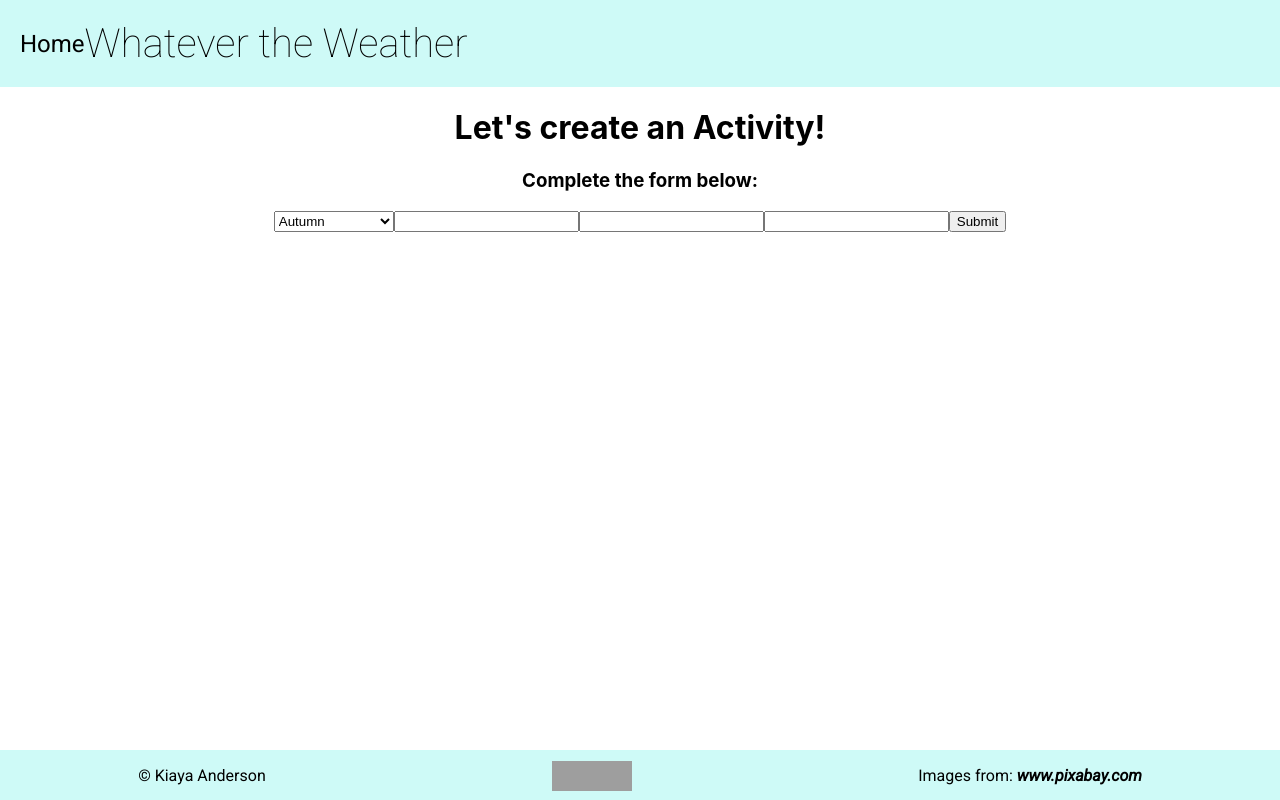
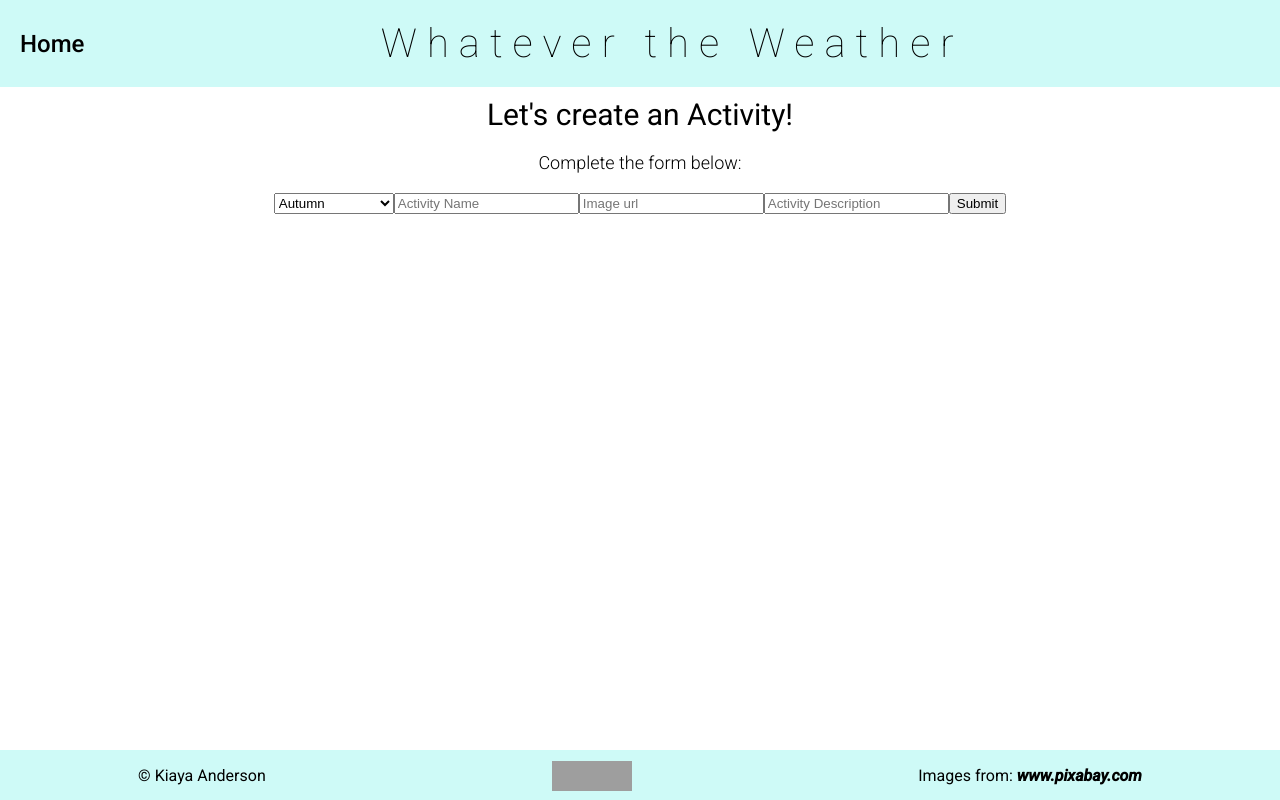
Before and after one commit to kiayaand20/Project-2, a React (Create React App) app in the folder client/: page /activity/add in a window 1280 px wide. Built offline with nearby package versions, Linux system fonts and the light colour scheme; no server answers; grey boxes are pictures that could not be loaded.

Commit message:
Updated CSS

```diff
--- a/client/public/index.html
+++ b/client/public/index.html
@@ -34,8 +34,8 @@
 
     <!-- Google Fonts -->
     <link rel="preconnect" href="https://fonts.googleapis.com">
-<link rel="preconnect" href="https://fonts.gstatic.com" crossorigin>
-<link href="https://fonts.googleapis.com/css2?family=Roboto:ital,wght@0,100;0,300;1,400;1,100;1,400&display=swap" rel="stylesheet">
+    <link rel="preconnect" href="https://fonts.gstatic.com" crossorigin>
+    <link href="https://fonts.googleapis.com/css2?family=Roboto:ital,wght@0,100;0,300;0,400;0,500;1,100;1,400;1,500&display=swap" rel="stylesheet">
 
     <title>React App</title>
   </head>
--- a/client/src/App.css
+++ b/client/src/App.css
@@ -1,8 +1,14 @@
+@import url("https://fonts.googleapis.com/css2?family=Roboto:ital,wght@0,100;0,300;0,400;0,500;1,100;1,400;1,500&display=swap");
+
 .body {
   min-height: 400px;
   margin-bottom: 100px;
   clear: both;
   text-align: center;
+}
+
+.home-img-spc {
+  padding: 40px 40px;
 }
 
 .header {
@@ -15,7 +21,7 @@
 
 .home {
   text-decoration: none;
-  font-weight: 400;
+  font-weight: 500;
   font-size: 24px;
   color: black;
 }
@@ -24,31 +30,30 @@
   display: flex;
   font-weight: 100;
   font-size: 40px;
-  text-align: center;
+  margin: 0 auto;
   font-family: "Roboto", sans-serif;
+  letter-spacing: 10px;
 }
 
-h1,
-h2,
 h4 {
   text-align: center;
 }
 
-.home-imgs {
+/* .home-imgs {
   display: flex;
   flex-direction: row;
   flex-wrap: wrap;
   justify-content: space-evenly;
   align-content: center;
   padding: 100px;
-}
+} */
 
 .pg-titles {
   display: flex;
   justify-content: center;
   font-family: "Roboto", sans-serif;
   font-size: 30px;
-  font-weight: 400;
+  font-weight: 500;
   padding-top: 25px;
 }
 
@@ -61,16 +66,16 @@ h4 {
   font-weight: 400;
 }
 
+.add-link {
+  text-align: center;
+}
+
 .footer-name {
   text-align: left;
 }
 
 h5 {
   text-align: right;
-}
-
-.add-link {
-  text-align: center;
 }
 
 .home-intro {
@@ -80,21 +85,10 @@ h5 {
   align-items: center;
   font-family: "Roboto", sans-serif;
   font-size: 24px;
-  font-weight: 300;
-  padding-top: 20px;
+  font-weight: 400;
+  padding-top: 5px;
   padding-left: 80px;
   padding-right: 80px;
-}
-
-.home-intro2 {
-  display: flex;
-  flex-wrap: wrap;
-  justify-content: center;
-  align-items: center;
-  font-family: "Roboto", sans-serif;
-  font-size: 24px;
-  font-weight: 300;
-  padding-bottom: 20px;
 }
 
 .selection {
@@ -104,12 +98,32 @@ h5 {
   font-family: "Roboto", sans-serif;
   font-size: 24px;
   font-weight: 300;
-  font-weight: bold;
 }
 
 .form {
   display: flex;
   justify-content: center;
+}
+
+.form-sent1 {
+  display: flex;
+  flex-wrap: wrap;
+  justify-content: center;
+  align-items: center;
+  font-family: "Roboto", sans-serif;
+  font-weight: 400;
+  font-size: 30px;
+  padding-top: 10px;
+}
+
+.form-sent2 {
+  display: flex;
+  flex-wrap: wrap;
+  justify-content: center;
+  align-items: center;
+  font-family: "Roboto", sans-serif;
+  font-size: 18px;
+  font-weight: 300;
 }
 
 .icons {
--- a/client/src/components/Autumn.jsx
+++ b/client/src/components/Autumn.jsx
@@ -27,7 +27,7 @@ function Autumn(props) {
             justifyContent="center"
             style={{ minHeight: '100vh' }}
         >
-          {props.activity.fields &&
+          {
             props.activity.map((activity) => (
               activity.fields.season === "Autumn" ?
 
--- a/client/src/components/ButtonBases.jsx
+++ b/client/src/components/ButtonBases.jsx
@@ -99,11 +99,10 @@ const ImageMarked = styled('span')(({ theme }) => ({
 
 export default function ButtonBases() {
   return (
-    <div>
-      <label className="home-intro"> Whatever the Weather provides a variety
-        of activity ideas for every season.</label>
-      <label className="home-intro2"> In other words, FUN for the
-        entire year!</label>
+    <div className="home-img-spc">
+      <label className="home-intro"><strong>Whatever the Weather provides a variety
+        of activity ideas for every season. <br />In other words, FUN for the
+        entire year!</strong></label>
       <br />
       <label className="selection">Start by selecting a season below:
       </label>
--- a/client/src/components/Form.jsx
+++ b/client/src/components/Form.jsx
@@ -33,8 +33,10 @@ export default function Form(props) {
 
   return (
     <div>
-      <h1>Let's create an Activity!</h1>
-      <h3>Complete the form below:</h3>
+      <label className="form-sent1">Let's create an Activity!</label>
+      <br />
+      <label className="form-sent2">Complete the form below:</label>
+      <br />
     <form className="form" onSubmit={handleSubmit}>
       <select onChange={(e) => setSeason(e.target.value)}>
         <option disabled value>
@@ -61,19 +63,22 @@ export default function Form(props) {
       <input
         type='text'
         value={activity}
-        name='activity'
+          name='activity'
+          placeholder='Activity Name'
         onChange={(e) => setActivity(e.target.value)}
       />
       <input
         type='text'
         value={image}
-        name='image'
+          name='image'
+          placeholder='Image url'
         onChange={(e) => setImage(e.target.value)}
       />
       <input
         type='text'
         value={description}
-        name='description'
+          name='description'
+          placeholder='Activity Description'
         onChange={(e) => setDescription(e.target.value)}
       />
       <button>Submit</button>
--- a/client/src/components/Header.jsx
+++ b/client/src/components/Header.jsx
@@ -4,7 +4,9 @@ function Header(props) {
   return (
       <div className="header">
         <Link to='/' className="home">Home</Link>
-      <label className="title">Whatever the Weather</label>
+        <div className="title">
+          <label>Whatever the Weather</label>
+        </div>
       </div>
   )
 }
```
